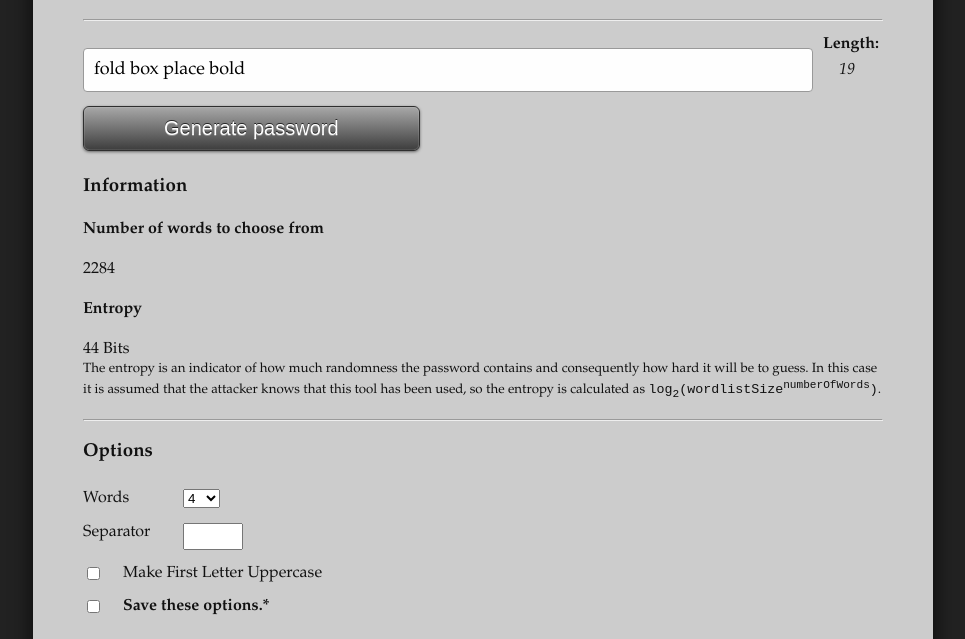
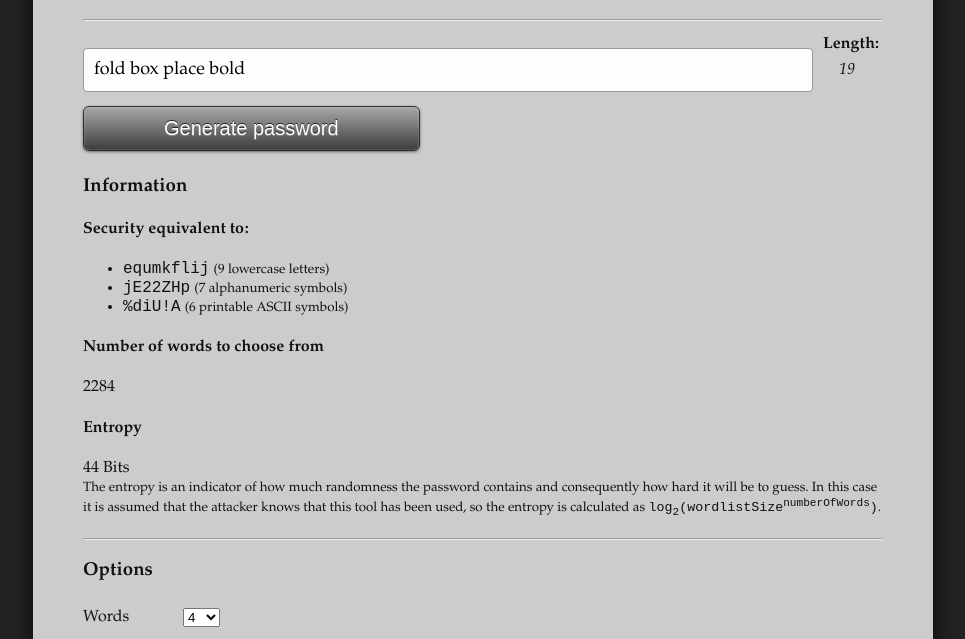
Before and after one commit to FSMaxB/correcthorsebatterystaple, a website: page index.html in a window 1280 px wide. Shown: the part 153-792 px from the top of the page, without its empty margins (157-1122 px from the left). Drawn offline with Linux system fonts and the light colour scheme.

Commit message:
Show passwords with equivalent security.

```diff
--- a/index.html
+++ b/index.html
@@ -40,6 +40,21 @@
 			<div class="fieldset">
 				<legend>Information</legend>
 				<h3>Information</h3>
+				<h4>Security equivalent to:</h4>
+				<ul>
+					<li>
+						<span id="lcase-password" style="font-family: Monospace"></span>
+						<small>(<span id="lcase-length"></span> lowercase letters)</small>
+					</li>
+					<li>
+						<span id="alnum-password" style="font-family: Monospace"></span>
+						<small>(<span id="alnum-length"></span> alphanumeric symbols)</small>
+					</li>
+					<li>
+						<span id="ascii-password" style="font-family: Monospace"></span>
+						<small>(<span id="ascii-length"></span> printable ASCII symbols)</small>
+					</li>
+				</ul>
 				<h4>Number of words to choose from</h4>
 				<span id="wordlist-size"></span>
 				<h4>Entropy</h4>
--- a/js/main.js
+++ b/js/main.js
@@ -246,6 +246,49 @@ function CorrectHorseBatteryStaple() {
 	}
 
 	/**
+	 * Generate example passwords:
+	 *
+	 * Generates passwords with equivalent strengths to
+	 * the given number of words.
+	 */
+	this.generateEquivalentPasswords = function(words) {
+		var possibilities = Math.pow(this.data.length, words);
+
+		// lowercase letters
+		var lowercasePassword = [];
+		var lowercaseLength = Math.floor(Math.log(possibilities)/Math.log(26));
+		for (var i = 0; i < lowercaseLength; i++) {
+			lowercasePassword.push(this.getUniformRandomInteger(97, 123));
+		}
+		$("#lcase-password").text(String.fromCharCode.apply(this, lowercasePassword));
+		$("#lcase-length").text(lowercaseLength);
+
+		// alphanumeric
+		var alphanumPassword = [];
+		var alphanumLength = Math.floor(Math.log(possibilities)/Math.log(62));
+		for (var i = 0; i < alphanumLength; i++) {
+			var character = 91;
+			while (((character >= 91) && (character <= 96))
+				|| ((character >= 58) && (character <= 64))) {
+				character = this.getUniformRandomInteger(48, 123);
+			}
+			alphanumPassword.push(character);
+		}
+		$("#alnum-password").text(String.fromCharCode.apply(this, alphanumPassword));
+		$("#alnum-length").text(alphanumLength);
+
+		// printable ascii
+		var asciiPassword = [];
+		var asciiLength = Math.floor(Math.log(possibilities)/Math.log(94));
+		for (var i = 0; i < asciiLength; i++) {
+			asciiPassword.push(this.getUniformRandomInteger(33, 127));
+		}
+		$("#ascii-password").text(String.fromCharCode.apply(this, asciiPassword));
+		$("#ascii-length").text(asciiLength);
+	}
+
+
+	/**
 	 * Generate a password
 	 */
 	this.generate = function() {
@@ -259,6 +302,7 @@ function CorrectHorseBatteryStaple() {
 
 		this.ui.$passwordBox.val(this.fullPassword).trigger("change");
 		$("#display-entropy").text(this.calculateEntropy(this.options.minWords));
+		this.generateEquivalentPasswords(this.options.minWords);
 
 		return this.fullPassword;
 	};
```
